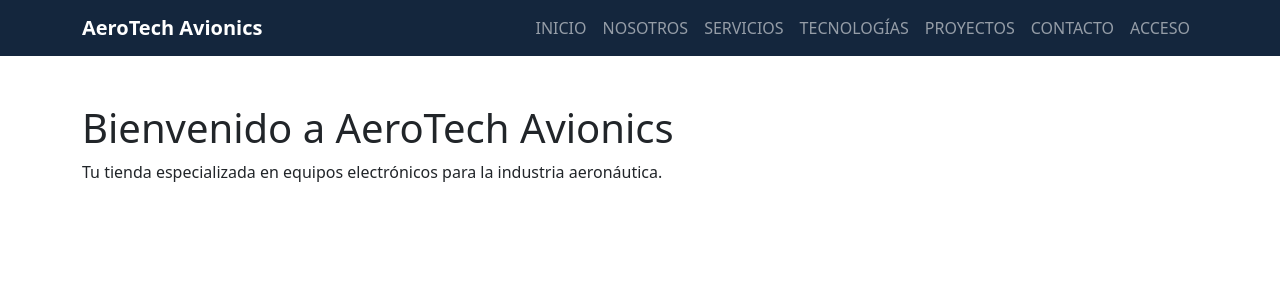
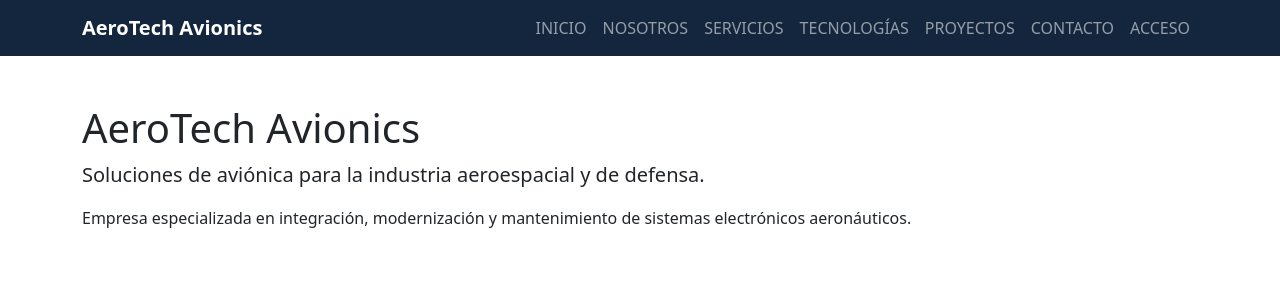
Before and after one commit to ImShazz/aerotech-avionics, a React (Vite) app: page / in a window 1280 px wide. Shown: the top 300 px of the page. Built offline with nearby package versions, Linux system fonts and the light colour scheme.

Commit message:
feat: crear estructura inicial de pagina Home

```diff
--- a/src/App.jsx
+++ b/src/App.jsx
@@ -1,19 +1,13 @@
+
+import Navbar from './components/Navbar'
+import Home from './pages/Home'
 import './App.css'
-import Navbar from './components/Navbar'
 
 function App() {
   return (
     <>
       <Navbar />
-
-      <main className="container py-5">
-        <h1>Bienvenido a AeroTech Avionics</h1>
-
-        <p>
-          Tu tienda especializada en equipos electrónicos
-          para la industria aeronáutica.
-        </p>
-      </main>
+      <Home />
     </>
   )
 }
--- /dev/null
+++ b/src/pages/Home.jsx
@@ -0,0 +1,21 @@
+
+function Home() {
+  return (
+    <main id="inicio" className="container py-5">
+      <h1>AeroTech Avionics</h1>
+
+      <p className="lead">
+        Soluciones de aviónica para la industria
+        aeroespacial y de defensa.
+      </p>
+
+      <p>
+        Empresa especializada en integración,
+        modernización y mantenimiento de sistemas
+        electrónicos aeronáuticos.
+      </p>
+    </main>
+  )
+}
+
+export default Home
```
